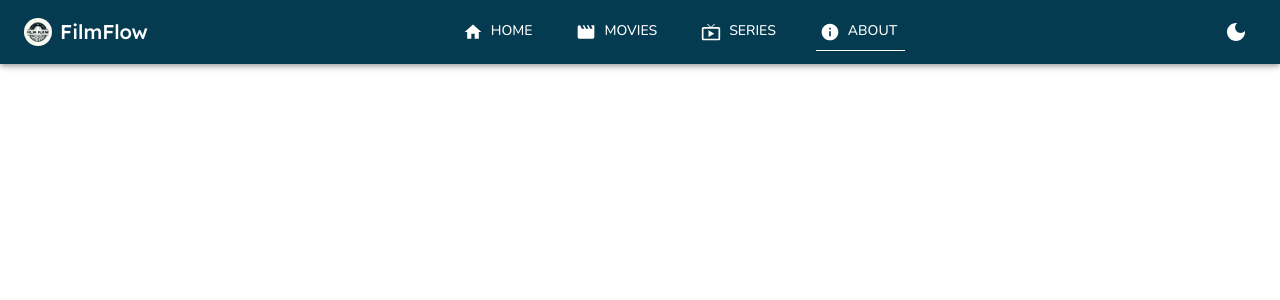
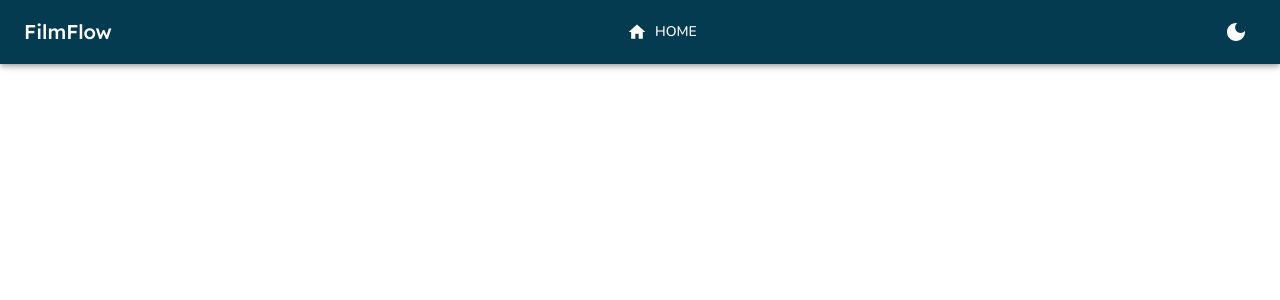
Before and after one commit to ahmad-ebrahim-1/film-flow, a React (Vite) app: page /about in a window 1280 px wide. Shown: the top 300 px of the page. Built offline with nearby package versions, Linux system fonts and the light colour scheme.

Commit message:
update home

```diff
--- a/src/components/NavBar.tsx
+++ b/src/components/NavBar.tsx
@@ -14,16 +14,10 @@ import {
   Button,
   IconButton,
   Stack,
-  Box,
 } from "@mui/material";
 import { LightMode, DarkMode } from "@mui/icons-material";
 import MenuIcon from "@mui/icons-material/Menu";
 import HomeIcon from "@mui/icons-material/Home";
-import MovieIcon from "@mui/icons-material/Movie";
-import LiveTvIcon from "@mui/icons-material/LiveTv";
-import InfoIcon from "@mui/icons-material/Info";
-
-import logo from "../assets/logo.jpg";
 
 // Routes data
 const links: { name: string; path: string; icon: JSX.Element }[] = [
@@ -32,21 +26,21 @@ const links: { name: string; path: string; icon: JSX.Element }[] = [
     path: "/film-flow",
     icon: <HomeIcon />,
   },
-  {
-    name: "Movies",
-    path: "/movies",
-    icon: <MovieIcon />,
-  },
-  {
-    name: "Series",
-    path: "/series",
-    icon: <LiveTvIcon />,
-  },
-  {
-    name: "About",
-    path: "/about",
-    icon: <InfoIcon />,
-  },
+  // {
+  //   name: "Movies",
+  //   path: "/movies",
+  //   icon: <MovieIcon />,
+  // },
+  // {
+  //   name: "Series",
+  //   path: "/series",
+  //   icon: <LiveTvIcon />,
+  // },
+  // {
+  //   name: "About",
+  //   path: "/about",
+  //   icon: <InfoIcon />,
+  // },
 ];
 
 const NavBar = ({
@@ -88,36 +82,17 @@ const NavBar = ({
             maxWidth: "1400px",
           }}
         >
-          <Stack direction="row" spacing={1}>
-            <Box
-              component="img"
-              sx={{
-                height: "28px",
-                borderRadius: "100%",
-                alignSelf: "center",
-              }}
-              alt="Logo"
-              src={logo}
-            />
-            <Typography variant="h6" sx={{ fontFamily: "Lexend" }}>
-              FilmFlow
-            </Typography>
-          </Stack>
+          <Typography variant="h6" sx={{ fontFamily: "Lexend" }}>
+            FilmFlow
+          </Typography>
+
           <Stack
             direction="row"
             spacing={4}
             sx={{ display: { xs: "none", md: "flex" } }}
           >
             {links.map((link) => (
-              <NavLink
-                to={link.path}
-                key={link.name}
-                style={({ isActive }) => {
-                  return {
-                    borderBottom: isActive ? "1px solid #FFF" : "",
-                  };
-                }}
-              >
+              <NavLink to={link.path} key={link.name}>
                 <Button
                   aria-label={link.name}
                   variant="text"
--- a/src/sections/Home.tsx
+++ b/src/sections/Home.tsx
@@ -39,14 +39,14 @@ const Home = ({ isDark }: { isDark: boolean }) => {
         </Typography>
         <Stack
           direction="row"
-          spacing="2px"
           sx={{
             width: { xs: "100%", sm: "500px", md: "600px" },
           }}
         >
           <TextField
+            variant="standard"
             id="search-bar"
-            label="Search Movies, Series, etc..."
+            label="Search movies, series, games and more..."
             fullWidth
             value={searchTerm}
             onChange={(e) => setSearchTerm(e.target.value)}
@@ -61,10 +61,9 @@ const Home = ({ isDark }: { isDark: boolean }) => {
             }}
             sx={{
               padding: "1rem",
-              borderRadius: "4px",
-              backgroundColor: "action.hover",
-              backdropFilter: "blur(2px)",
-              ":hover": { opacity: ".8" },
+              ":hover": {
+                color: "primary.main",
+              },
             }}
           >
             <SearchIcon />
```
